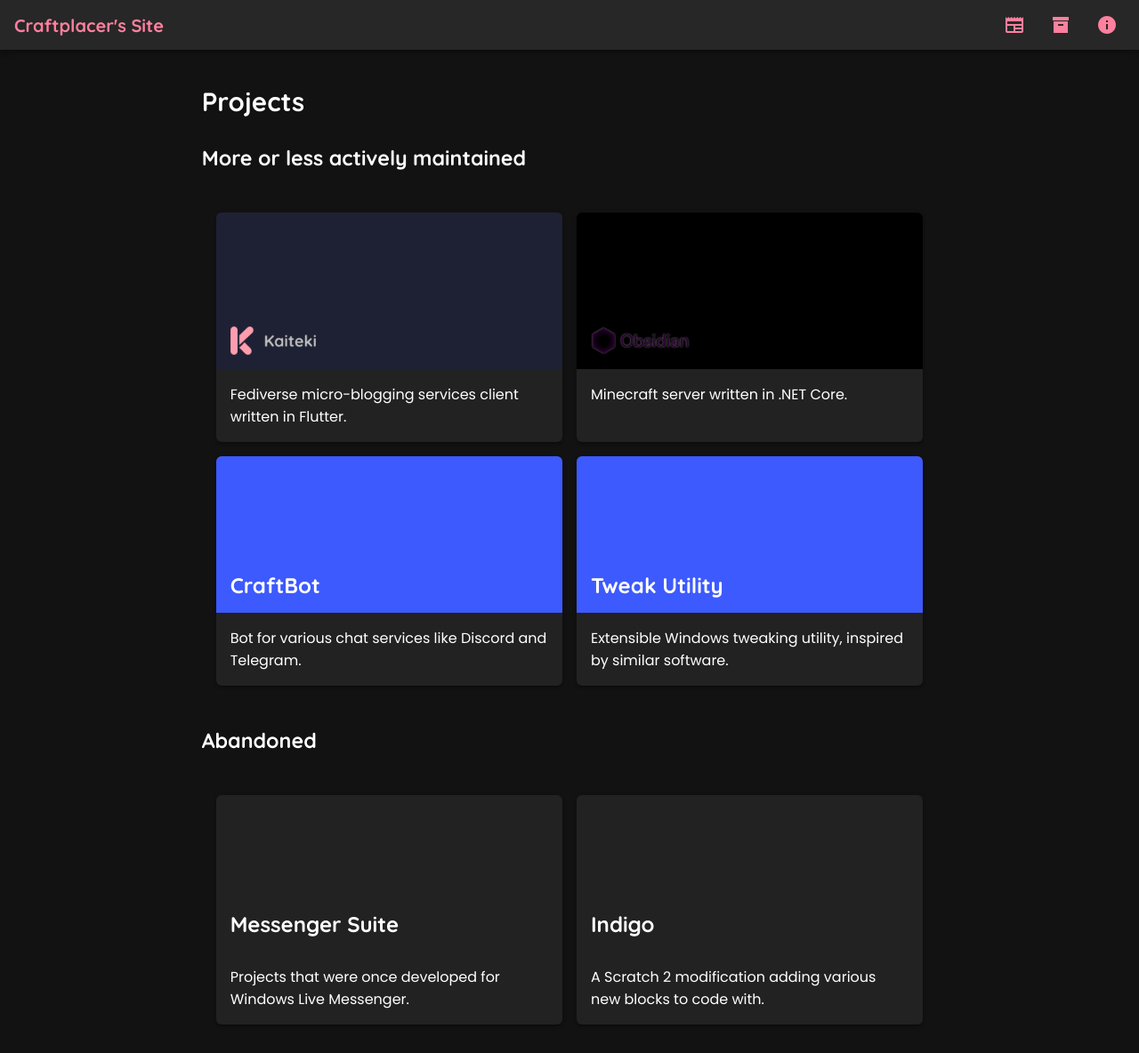
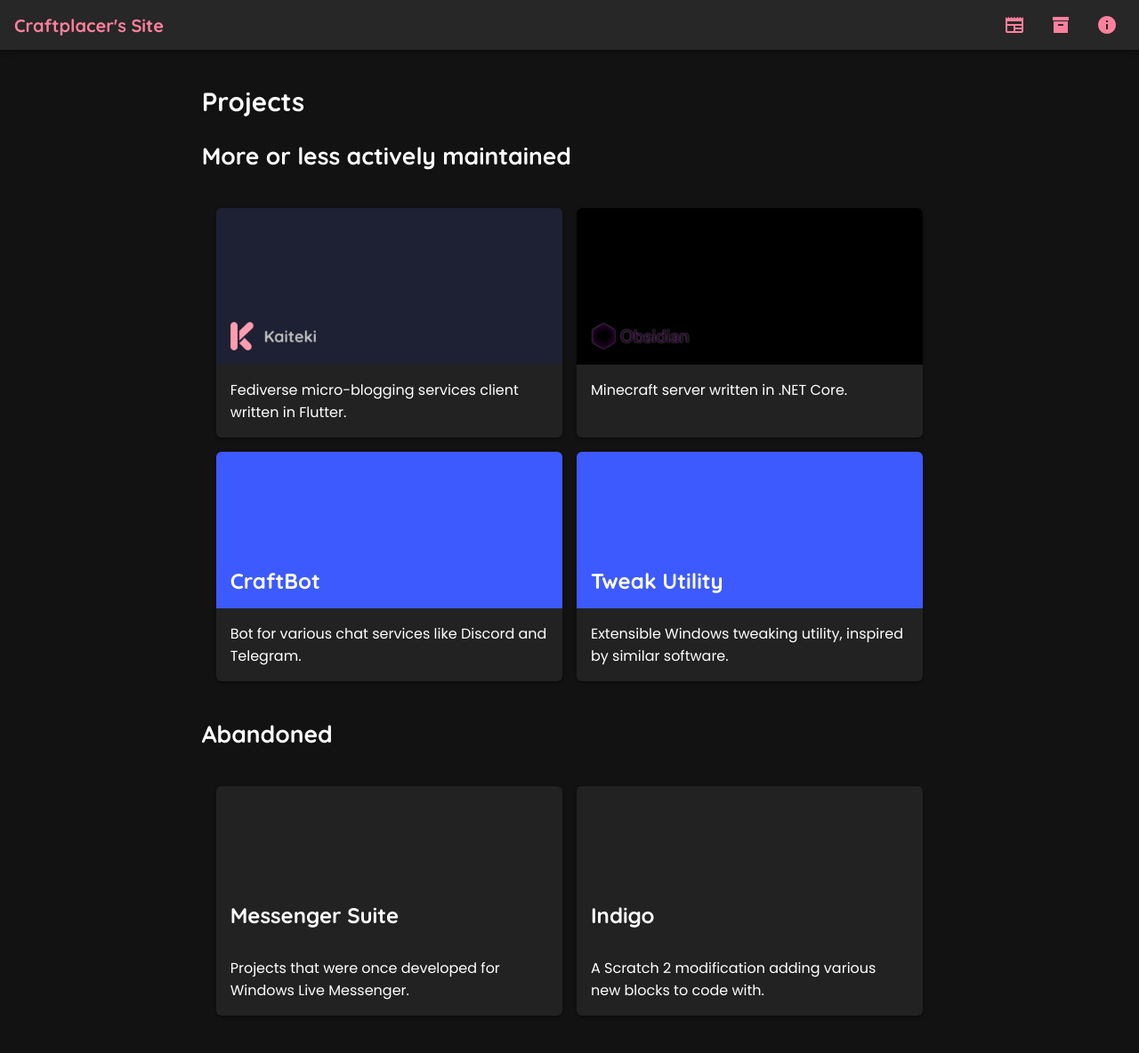
Before and after one commit to Craftplacer/craftplacer.github.io, a Jekyll site: the page built from projects/index.html, in a window 1280 px wide. Shown: the whole page at 89% size. Built offline with Jekyll 4.4.1, drawn with Linux system fonts in a browser that asks for light colours.

Commit message:
Change heading number

```diff
--- a/projects/index.html
+++ b/projects/index.html
@@ -9,7 +9,7 @@
 
 {% for section in site.data.projects %}
   {% if section.section %}
-    <h4>{{ section.section }}</h4>
+    <h3>{{ section.section }}</h3>
   {% endif %}
   <div class="mdl-grid">
   {% for project in section.projects %}
```
